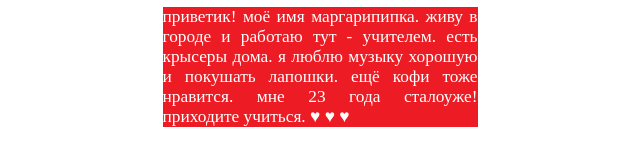
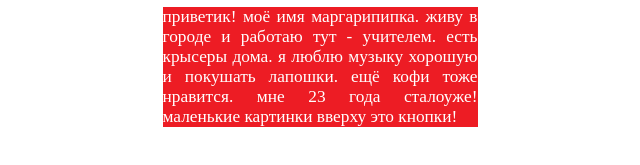
Before and after one commit to 3axapokep/3axapokep.github.io, a plain HTML site: page index.html in a window 1280 px wide. Shown: the part 245-410 px from the top of the page, without its empty margins (320-960 px from the left). Drawn offline with Linux system fonts and the light colour scheme.

Commit message:
Update index.html

```diff
--- a/index.html
+++ b/index.html
@@ -27,7 +27,7 @@
       есть крысеры дома.
       я люблю  музыку хорошую и покушать лапошки.
       ещё кофи тоже нравится. мне 23 года сталоуже!
-      приходите учиться. ♥ ♥ ♥
+      маленькие картинки вверху это кнопки!
     </p>
   </div>
 </div>
```
